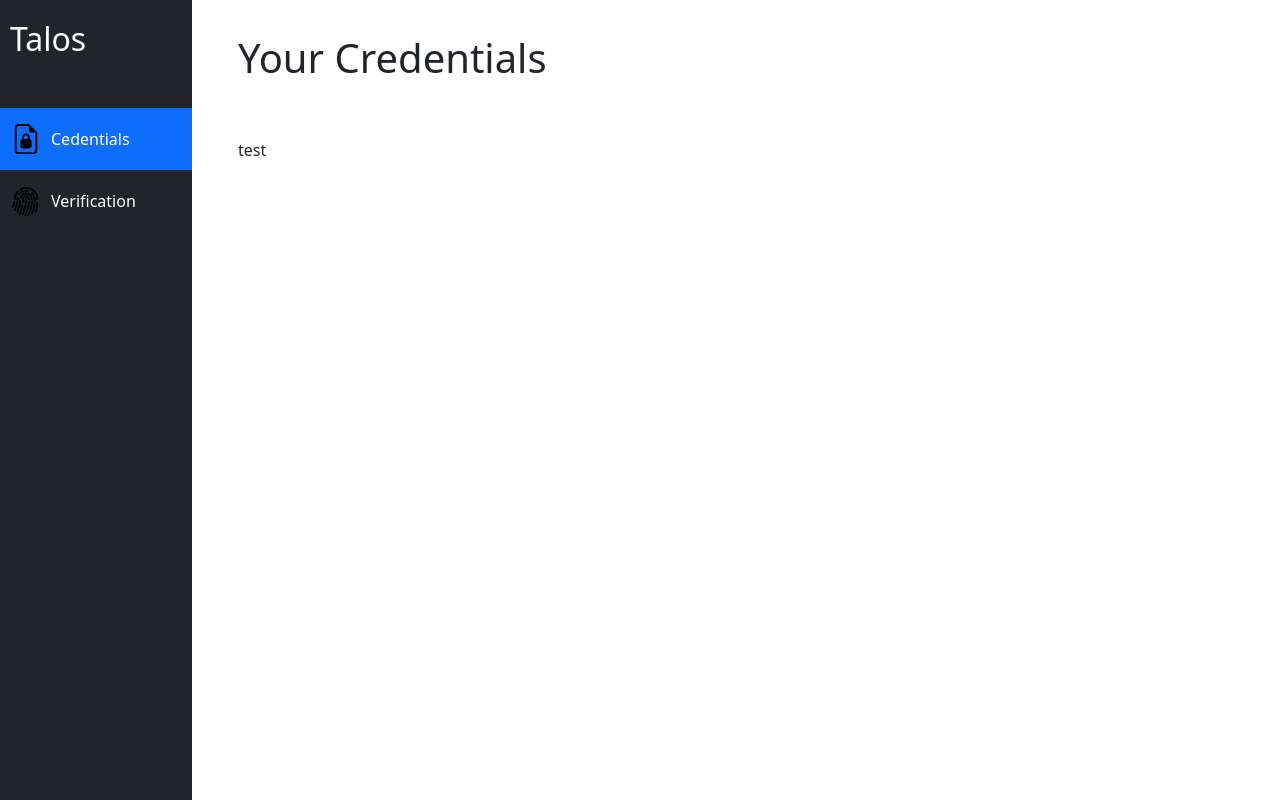
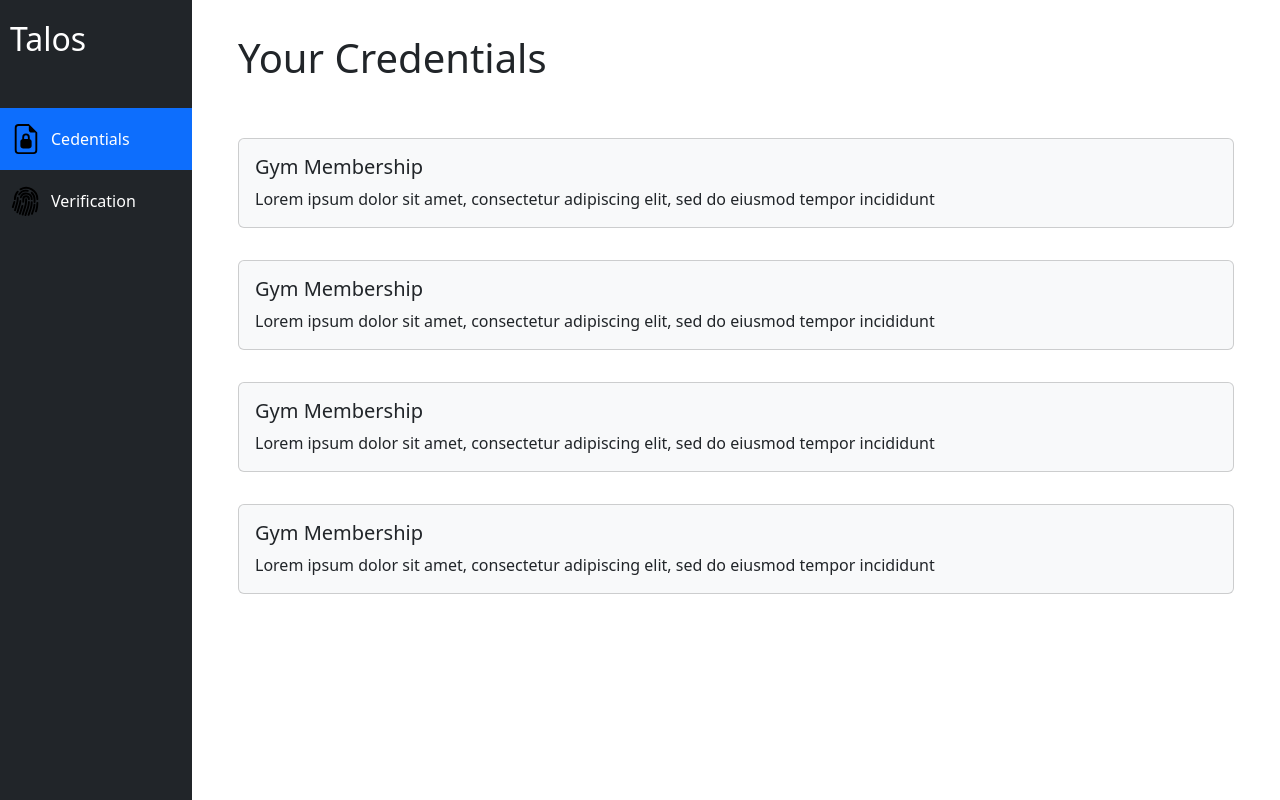
Before and after one commit to Bilalbink1/talos, a React (Vite) app in the folder frontend/: page /credentials in a window 1280 px wide. Built offline with nearby package versions, Linux system fonts and the light colour scheme.

Commit message:
Credentials component added

```diff
--- /dev/null
+++ b/frontend/src/components/CredentialCard/CredentialCard.module.css
@@ -0,0 +1,8 @@
+.credential-card-container {
+    cursor: pointer;
+    margin-bottom: 2rem;
+}
+
+.credential-card-body:hover {
+    background-color: #5886c7;
+}
--- a/frontend/src/components/CredentialCard/CredentialCard.tsx
+++ b/frontend/src/components/CredentialCard/CredentialCard.tsx
@@ -1,7 +1,25 @@
 import React from "react";
+import Card from "react-bootstrap/Card";
+import styles from "./CredentialCard.module.css";
 
-const CredentialCard = () => {
-    return <div>Credentials</div>;
+interface Props {
+    name: string;
+    description: string;
+}
+
+const CredentialCard = ({ name, description }: Props) => {
+    return (
+        <Card
+            className={styles["credential-card-container"]}
+            bg="light"
+            onClick={() => console.log("test")}
+        >
+            <Card.Body className={styles["credential-card-body"]}>
+                <Card.Title>{name}</Card.Title>
+                <Card.Text>{description}</Card.Text>
+            </Card.Body>
+        </Card>
+    );
 };
 
 export default CredentialCard;
--- a/frontend/src/pages/Credentials/Credentials.tsx
+++ b/frontend/src/pages/Credentials/Credentials.tsx
@@ -1,9 +1,40 @@
 import PageLayout from "../../components/PageLayout/PageLayout";
+import CredentialCard from "../../components/CredentialCard/CredentialCard";
+
+const sampleData = [
+    {
+        name: "Gym Membership",
+        descrption:
+            "Lorem ipsum dolor sit amet, consectetur adipiscing elit, sed do eiusmod tempor incididunt",
+    },
+    {
+        name: "Gym Membership",
+        descrption:
+            "Lorem ipsum dolor sit amet, consectetur adipiscing elit, sed do eiusmod tempor incididunt",
+    },
+    {
+        name: "Gym Membership",
+        descrption:
+            "Lorem ipsum dolor sit amet, consectetur adipiscing elit, sed do eiusmod tempor incididunt",
+    },
+    {
+        name: "Gym Membership",
+        descrption:
+            "Lorem ipsum dolor sit amet, consectetur adipiscing elit, sed do eiusmod tempor incididunt",
+    },
+];
 
 const Credentials = () => {
     return (
         <PageLayout title="Your Credentials">
-            <div>test</div>
+            <div>
+                {sampleData.map((data) => (
+                    <CredentialCard
+                        name={data.name}
+                        description={data.descrption}
+                    />
+                ))}
+            </div>
         </PageLayout>
     );
 };
```
